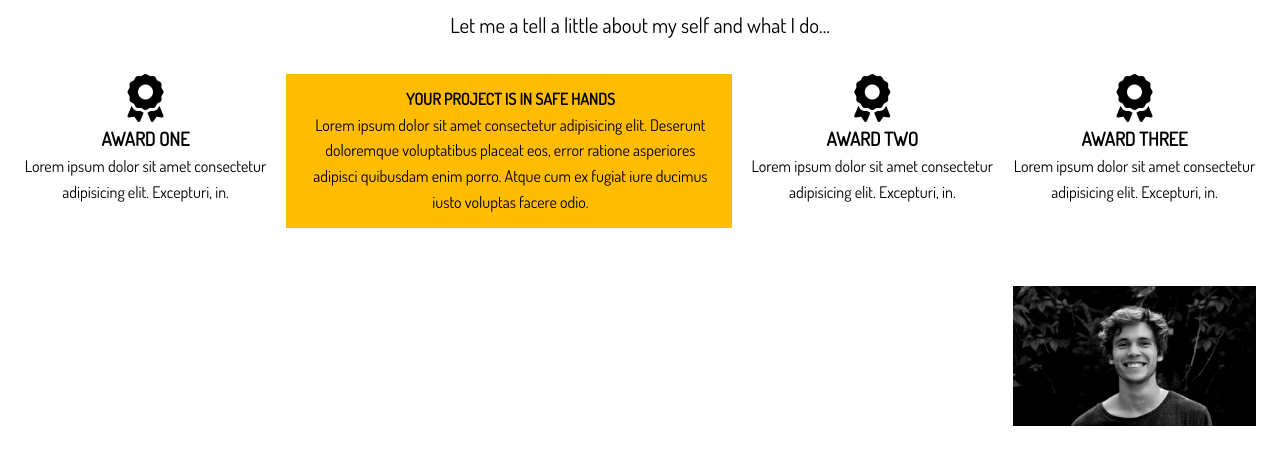
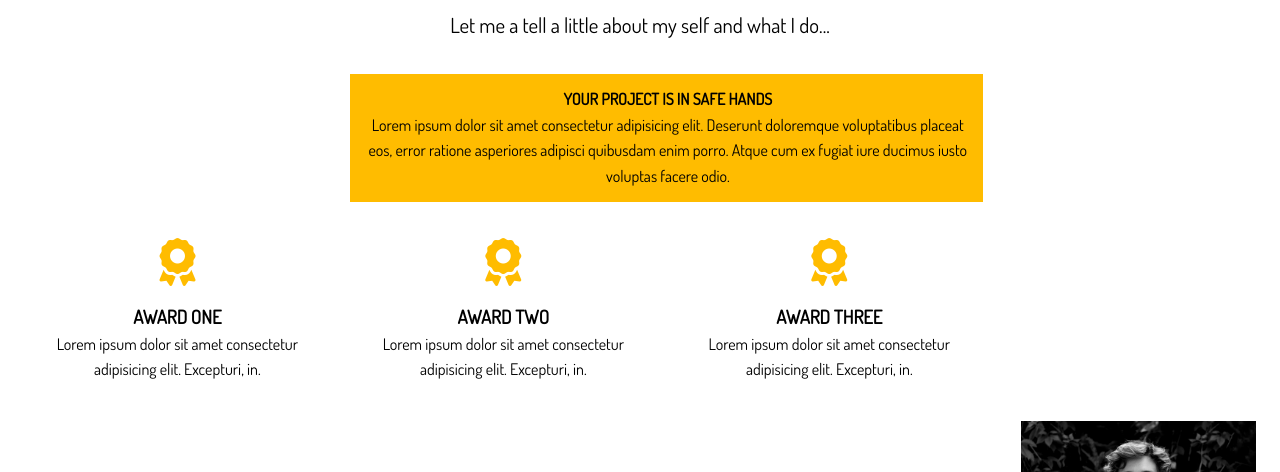
Before and after one commit to kratis9/sass-site-1, a website: page dist/about.html in a window 1280 px wide. Shown: the part 207-679 px from the top of the page. Drawn offline with Linux system fonts and the light colour scheme.

```diff
--- a/scss/main.scss
+++ b/scss/main.scss
@@ -222,6 +222,25 @@
       border-left: 3px solid $main-color;
       padding: 0.8rem;
     }
+
+    .award-1 {
+      grid-area: aw1;
+    }
+
+    .award-2 {
+      grid-area: aw2;
+    }
+
+    .award-3 {
+      grid-area: aw3;
+    }
+
+    .award-1 .fas,
+    .award-2 .fas,
+    .award-3 .fas {
+      color: $main-color;
+      margin: 1rem;
+    }
   }
 }
 
```
Also changed, not shown: dist/about.html, dist/css/main.css.
